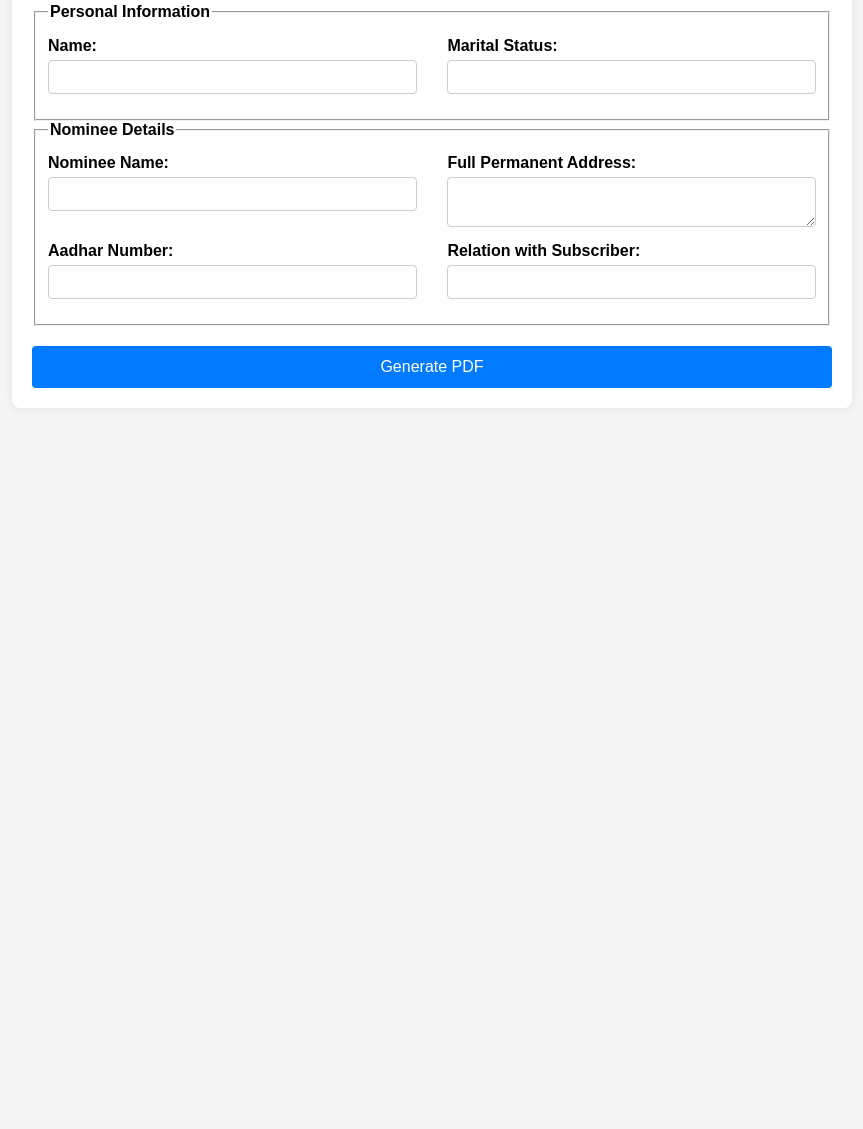
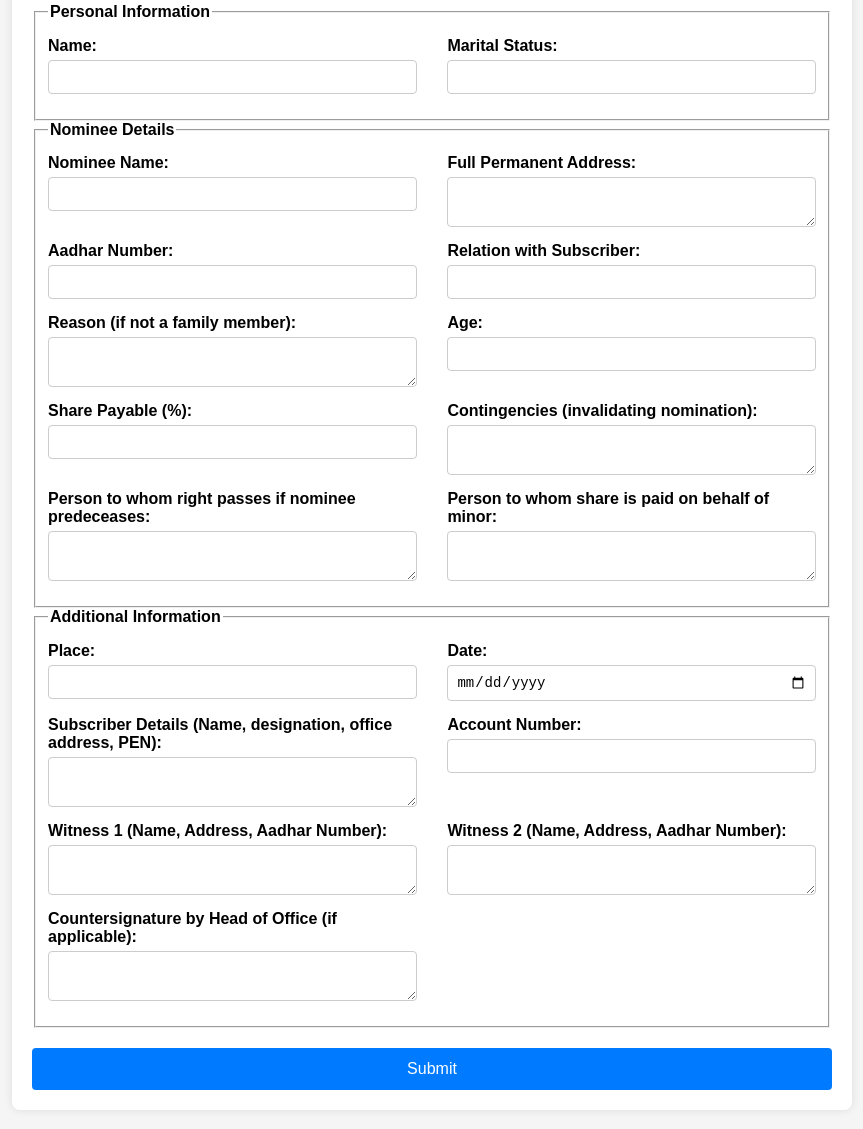
Before and after one commit to aswinkpy/Aswin, a plain HTML site: page index.html in a window 1280 px wide. Shown: the part 105-1234 px from the top of the page, without its empty margins (208-1071 px from the left). Before the commit the page ends 800 px from the top, so only its background shows below. Drawn offline with nearby package versions, Linux system fonts and the light colour scheme.

Commit message:
Update index.html

```diff
--- a/index.html
+++ b/index.html
@@ -6,14 +6,13 @@
     <title>Nomination Form</title>
     <link rel="stylesheet" href="styles.css">
     <!-- Include jsPDF library -->
-   <!-- Include jsPDF library -->
 <script src="https://cdnjs.cloudflare.com/ajax/libs/jspdf/2.5.1/jspdf.umd.min.js"></script>
 
 </head>
 <body>
     <div class="container">
         <h2>Nomination Form</h2>
-        <form id="nominationForm">
+        <form>
             <!-- Personal Information -->
             <fieldset>
                 <legend>Personal Information</legend>
@@ -52,14 +51,82 @@
                         <input type="text" id="nominee-relation" name="nominee-relation" required>
                     </div>
                 </div>
-                <!-- Add other form fields as in previous HTML code -->
+                <div class="form-row">
+                    <div class="form-group">
+                        <label for="nominee-reason">Reason (if not a family member):</label>
+                        <textarea id="nominee-reason" name="nominee-reason" rows="2"></textarea>
+                    </div>
+                    <div class="form-group">
+                        <label for="nominee-age">Age:</label>
+                        <input type="number" id="nominee-age" name="nominee-age" min="0" required>
+                    </div>
+                </div>
+                <div class="form-row">
+                    <div class="form-group">
+                        <label for="nominee-share">Share Payable (%):</label>
+                        <input type="number" id="nominee-share" name="nominee-share" min="0" max="100" required>
+                    </div>
+                    <div class="form-group">
+                        <label for="nominee-contingency">Contingencies (invalidating nomination):</label>
+                        <textarea id="nominee-contingency" name="nominee-contingency" rows="2"></textarea>
+                    </div>
+                </div>
+                <div class="form-row">
+                    <div class="form-group">
+                        <label for="alt-person">Person to whom right passes if nominee predeceases:</label>
+                        <textarea id="alt-person" name="alt-person" rows="2"></textarea>
+                    </div>
+                    <div class="form-group">
+                        <label for="minor-representative">Person to whom share is paid on behalf of minor:</label>
+                        <textarea id="minor-representative" name="minor-representative" rows="2"></textarea>
+                    </div>
+                </div>
+            </fieldset>
+
+            <!-- Additional Information -->
+            <fieldset>
+                <legend>Additional Information</legend>
+                <div class="form-row">
+                    <div class="form-group">
+                        <label for="place">Place:</label>
+                        <input type="text" id="place" name="place" required>
+                    </div>
+                    <div class="form-group">
+                        <label for="date">Date:</label>
+                        <input type="date" id="date" name="date" required>
+                    </div>
+                </div>
+                <div class="form-row">
+                    <div class="form-group">
+                        <label for="subscriber-details">Subscriber Details (Name, designation, office address, PEN):</label>
+                        <textarea id="subscriber-details" name="subscriber-details" rows="2"></textarea>
+                    </div>
+                    <div class="form-group">
+                        <label for="account-no">Account Number:</label>
+                        <input type="text" id="account-no" name="account-no" required>
+                    </div>
+                </div>
+                <div class="form-row">
+                    <div class="form-group">
+                        <label for="witness1">Witness 1 (Name, Address, Aadhar Number):</label>
+                        <textarea id="witness1" name="witness1" rows="2"></textarea>
+                    </div>
+                    <div class="form-group">
+                        <label for="witness2">Witness 2 (Name, Address, Aadhar Number):</label>
+                        <textarea id="witness2" name="witness2" rows="2"></textarea>
+                    </div>
+                </div>
+                <div class="form-row">
+                    <div class="form-group">
+                        <label for="countersignature">Countersignature by Head of Office (if applicable):</label>
+                        <textarea id="countersignature" name="countersignature" rows="2"></textarea>
+                    </div>
+                </div>
             </fieldset>
 
             <!-- Submit Button -->
-            <button type="button" onclick="generatePDF()">Generate PDF</button>
+            <button type="submit">Submit</button>
         </form>
     </div>
-
-    <script src="script.js"></script>
 </body>
 </html>
```
